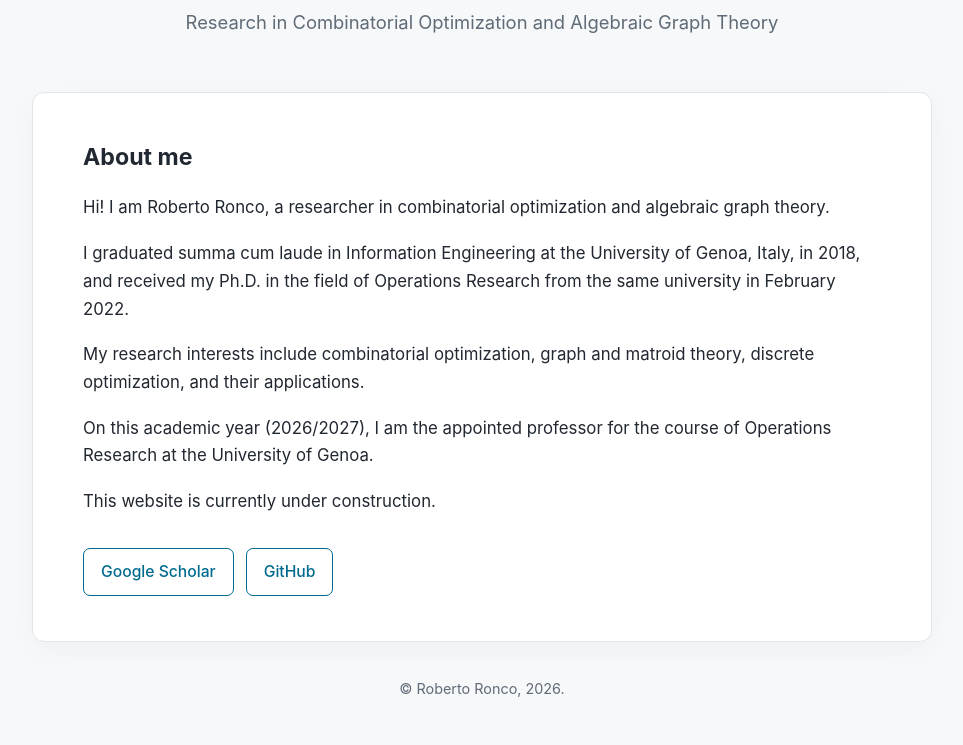
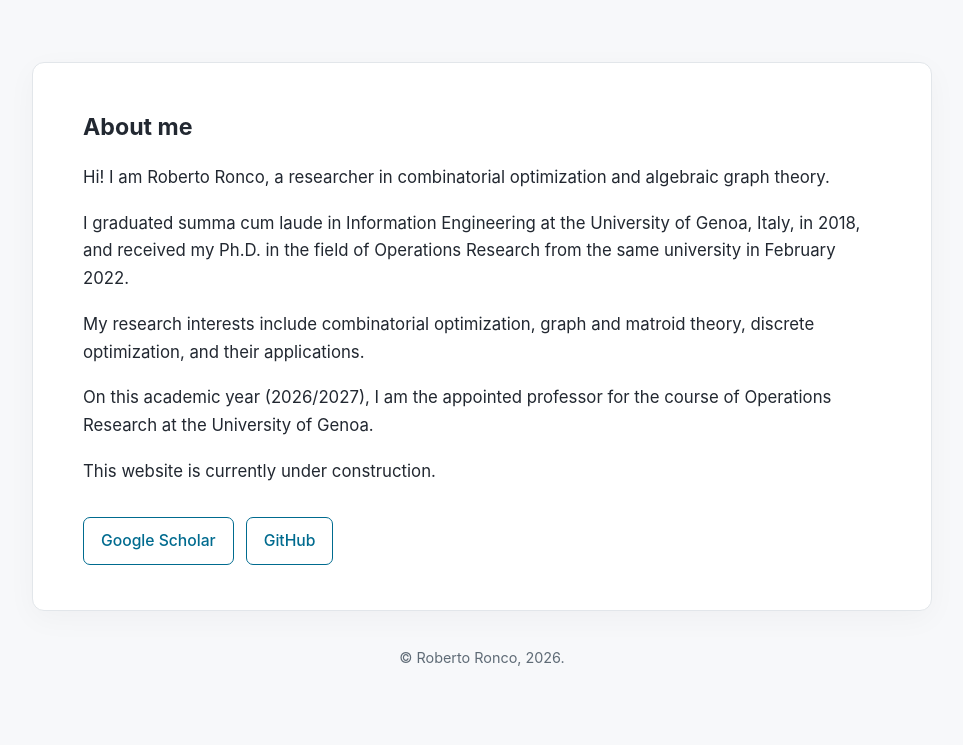
Before and after one commit to RobRcx/RobRcx.github.io, a plain HTML site: page index.html in a window 1280 px wide. Shown: the part 212-957 px from the top of the page, without its empty margins (158-1121 px from the left). After the commit the page ends 927 px from the top, so only its background shows below. Drawn offline with Linux system fonts and the light colour scheme.

Commit message:
Update index.html

```diff
--- a/index.html
+++ b/index.html
@@ -146,7 +146,6 @@
         <header>
             <h1>Roberto Ronco</h1>
             <div class="subtitle">
-                Research in Combinatorial Optimization and Algebraic Graph Theory
             </div>
         </header>
 
```
